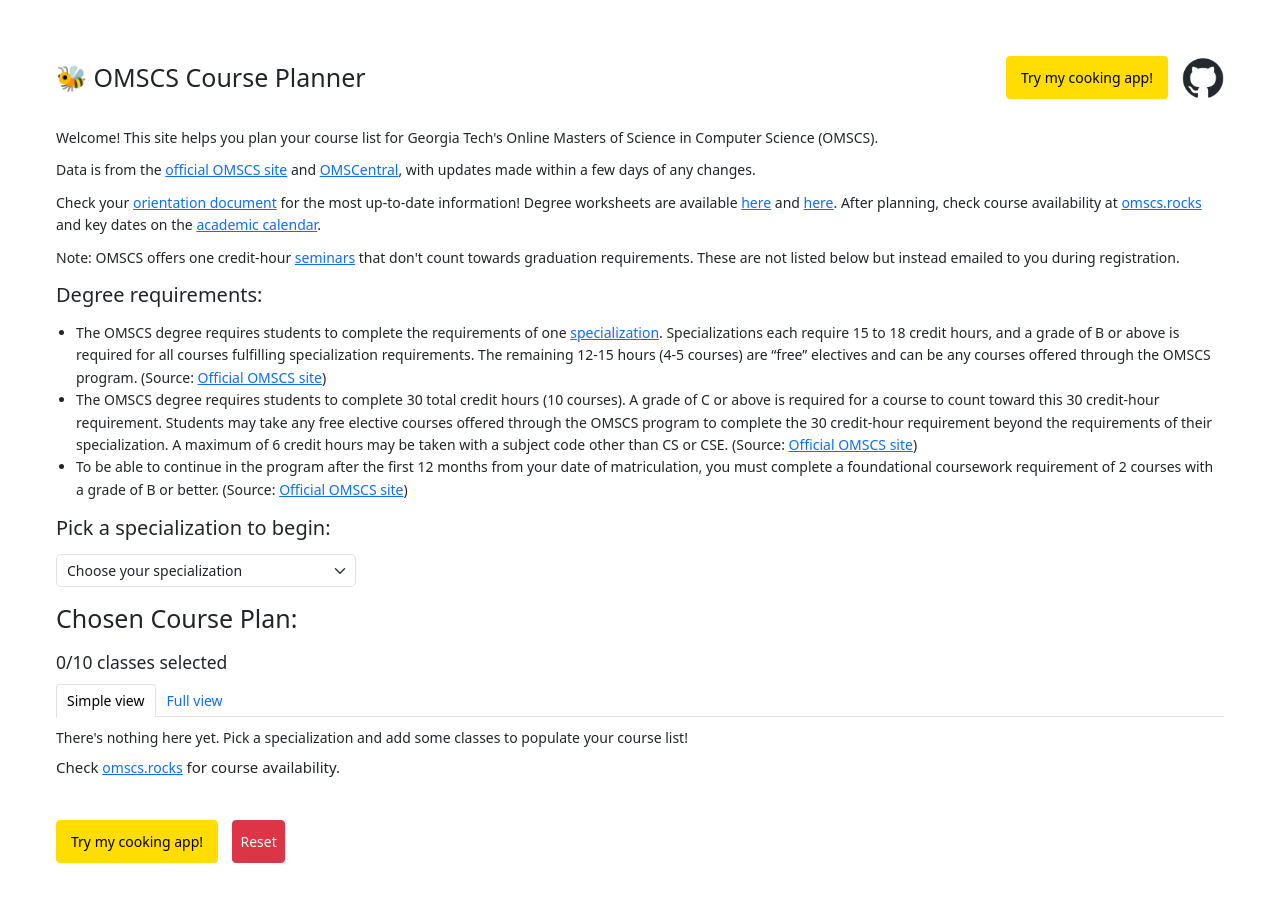
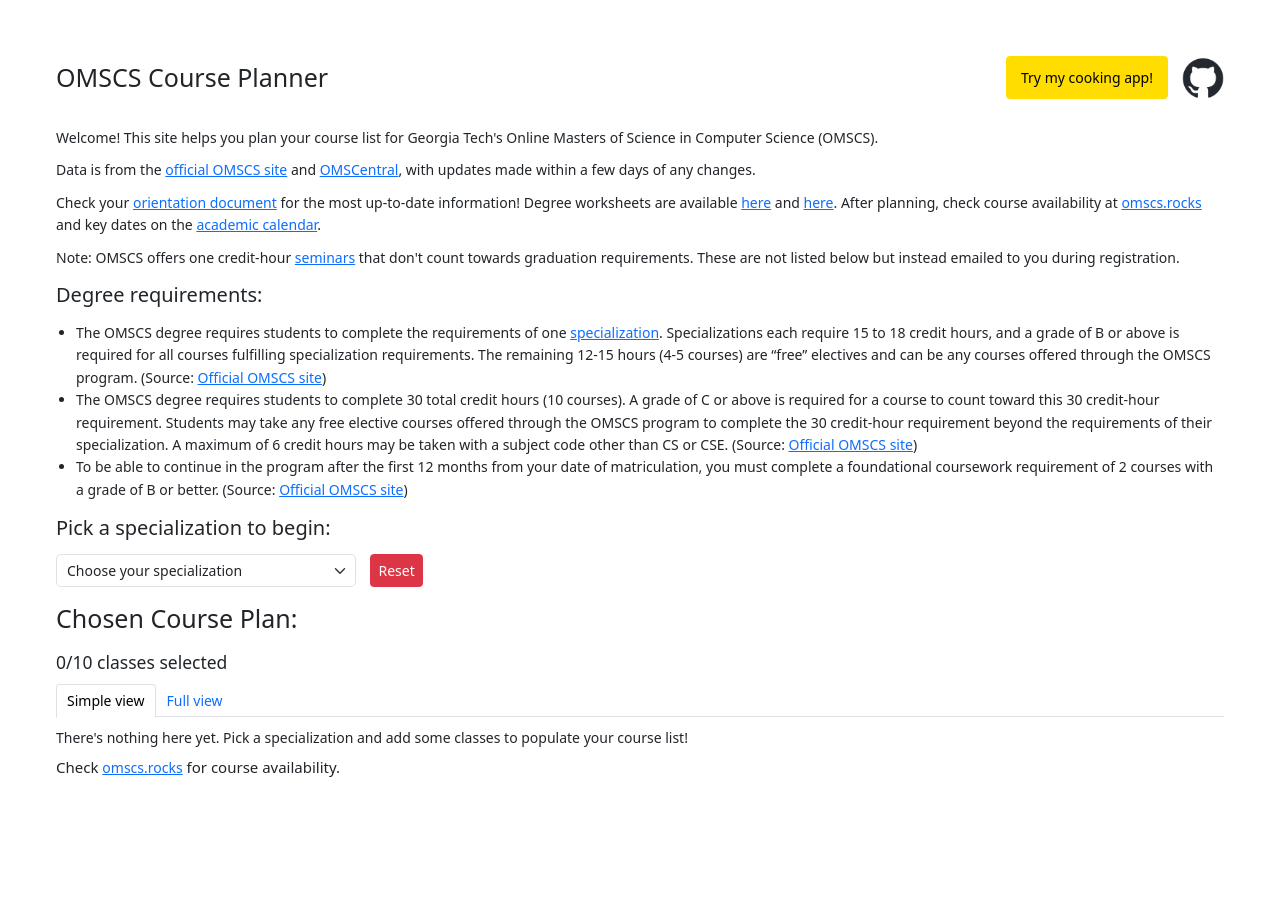
Before and after one commit to logic-tonic/omscs-course-planner, a React (Create React App) app: page / in a window 1280 px wide. Shown: the top 902 px of the page. After the commit the page ends 836 px from the top, so only its background shows below. Built offline with nearby package versions, Linux system fonts and the light colour scheme.

Commit message:
Styling fixes

```diff
--- a/src/Header.js
+++ b/src/Header.js
@@ -5,7 +5,7 @@ import GithubIcon from "./assets/github-mark.png";
 export default function Header() {
   return (
     <div className='Header'>
-        <h1>🐝  OMSCS Course Planner</h1>
+        <h1>OMSCS Course Planner</h1>
         <div className="actions">
           <Button
             href="https://eatstash.com/"
--- a/src/Planner.css
+++ b/src/Planner.css
@@ -5,7 +5,7 @@
 .button-container {
     display: flex;
     gap: 1em;
-    margin-top: 40px;
+    /* margin-top: 40px; */
 }
 
 .Planner .button-container button {
@@ -17,31 +17,34 @@
     font-size: 1.4rem;
 }
 
-.Planner .button-container .eatstash-button {
-    background-color: #FFDD00 !important;
-    border: 1px solid #FFDD00;
-    color: black;
-    padding-top: 10px;
-    padding-bottom: 10px;
-    font-size: 1.4rem;
-    padding-right: 14px;
-    padding-left: 14px;
-    font-weight: 500;
-    border-radius: 3.75px;
-}
-
-.eatstash-button:focus{ outline-style:none; }
-
 
 .Planner .button-container .danger:hover {
     background-color: darkred;
     border-color: darkred;
 }
 
-.Planner .button-container .eatstash-button:hover {
+.Planner .eatstash-button {
+    background-color: #FFDD00 !important;
+    border: 1px solid #FFDD00;
+    color: black;
+    padding-top: 10px;
+    padding-bottom: 10px;
+    padding-right: 14px;
+    padding-left: 14px;
+    font-size: 1.4rem;
+    font-weight: 500;
+    border-radius: 3.75px;
+    margin-top: 20px;
+}
+
+.Planner .eatstash-button:hover {
     background-color: #e6c700 !important;
     border-color : #e6c700;
     color: white;
+}
+
+.eatstash-button:focus{
+    outline-style: none;
 }
 
 .Planner .count {
--- a/src/Planner.js
+++ b/src/Planner.js
@@ -174,6 +174,7 @@ function Planner() {
   return (
     <div className="Planner">
       <h2>Pick a specialization to begin:</h2>
+      <div className="button-container">
         <Form.Select size="lg" onChange={ handleSpecializationChange } value={chosenSpecialization} className="specialization">
           <option>Choose your specialization</option>
           <option value="Computational Perception & Robotics">Computational Perception & Robotics</option>
@@ -183,6 +184,8 @@ function Planner() {
           <option value="Machine Learning">Machine Learning</option>
           <option value="Computer Graphics">Computer Graphics</option>
         </Form.Select>
+        <Button variant="danger" className="danger" onClick={ handleReset }>Reset</Button>
+      </div>
       { chosenSpecialization === Specialization.ComputingSystems && <ComputingSystemsPlanner courses={reviews} addToCourseList={ addToCourseList } selectedCourses={ chosenCourseList } /> }
       { chosenSpecialization === Specialization.HumanComputerInteraction && <HCIPlanner courses={reviews} addToCourseList={ addToCourseList } selectedCourses={ chosenCourseList } /> }
       { chosenSpecialization === Specialization.ComputationalPerceptionAndRobotics && <ComputationalPerceptionRoboticsPlanner courses={reviews} addToCourseList={ addToCourseList } selectedCourses={ chosenCourseList } /> }
@@ -208,17 +211,14 @@ function Planner() {
         </Tab>
       </Tabs>
       <h4>Check <a href="https://docs.google.com/spreadsheets/d/e/2PACX-1vRyHrRhH2V52bsYFEtm-8oJDaFOlyGYz6AKXm8WwsthN3fNP3KGkEx7O7D9ZHV3j2iKnzU2XHqoh4pQ/pubhtml" target="_blank" rel="noreferrer">omscs.rocks</a> for course availability.</h4>
-      <div className="button-container">
-          <Button
+      {chosenCourseList.length > 0 && <Button
           href="https://eatstash.com/"
           target="_blank"
           rel="noopener"
           className="eatstash-button"
         >
           Try my cooking app!
-          </Button>
-          <Button variant="danger" className="danger" onClick={ handleReset }>Reset</Button>
-      </div>
+      </Button>}
     </div>
   );
 }
```
Lines whose indentation alone changed are shown as unchanged.
